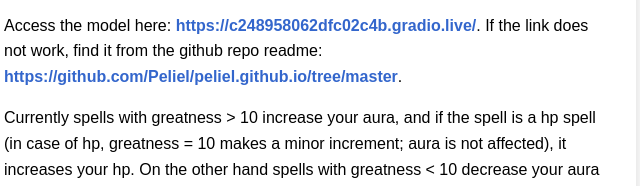
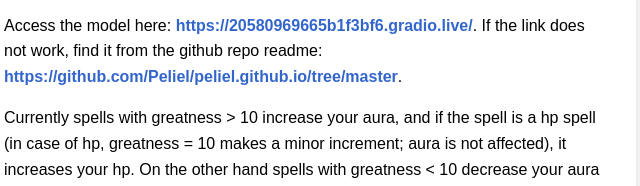
Before and after one commit to Peliel/peliel.github.io, a plain HTML site: page index.html in a window 1280 px wide. Shown: the part 315-501 px from the top of the page, 336-976 px from the left. Drawn offline with Linux system fonts and the light colour scheme.

Commit message:
Update index.html

```diff
--- a/index.html
+++ b/index.html
@@ -45,7 +45,7 @@
       The model is trained only on english language.
     </p>
     <p>
-      Access the model here: <a href="https://c248958062dfc02c4b.gradio.live/" target="_blank">https://c248958062dfc02c4b.gradio.live/</a>. If the link does not work, find it from the github repo readme: <a href="https://github.com/Peliel/peliel.github.io/tree/master" target="_blank">https://github.com/Peliel/peliel.github.io/tree/master</a>.
+      Access the model here: <a href="https://20580969665b1f3bf6.gradio.live/" target="_blank">https://20580969665b1f3bf6.gradio.live/</a>. If the link does not work, find it from the github repo readme: <a href="https://github.com/Peliel/peliel.github.io/tree/master" target="_blank">https://github.com/Peliel/peliel.github.io/tree/master</a>.
     </p>
     <p>
       Currently spells with greatness > 10 increase your aura, and if the spell is a hp spell (in case of hp, greatness = 10 makes a minor increment; aura is not affected), it increases your hp. On the other hand spells with greatness < 10 decrease your aura and if the spell is an hp spell, it also makes a minor deduction to your hp ("spell was cringe and failed").
```
